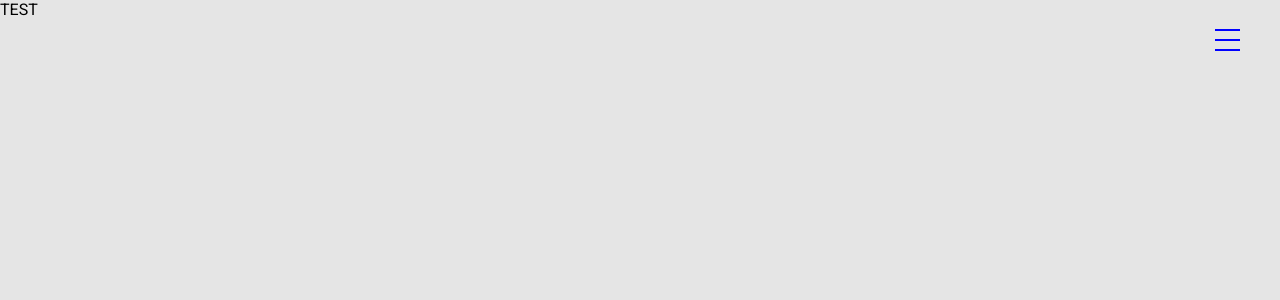
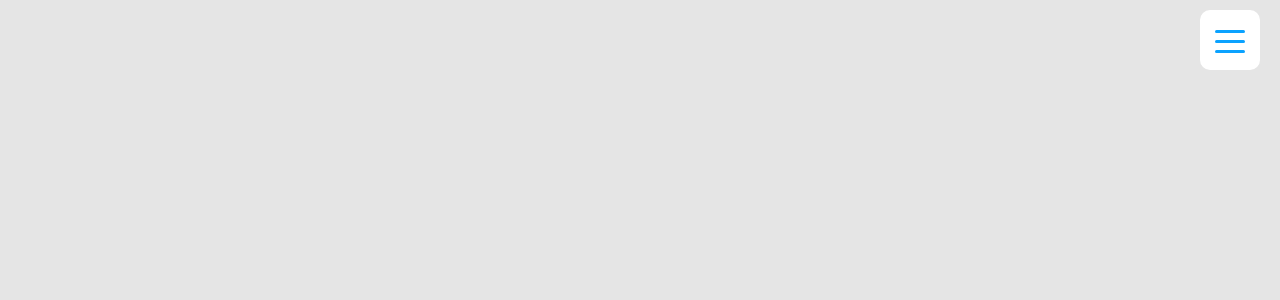
Before and after one commit to guilhemcv/swiper, a React (Create React App) app: page / in a window 1280 px wide. Shown: the top 300 px of the page. Built offline with nearby package versions, Linux system fonts and the light colour scheme; a web font is replaced by a local one.

Commit message:
Fin design Menu Burger

```diff
--- a/src/components/MenuBurger/MenuBurger.css
+++ b/src/components/MenuBurger/MenuBurger.css
@@ -8,23 +8,29 @@
 
 #label-burger {
   position: fixed;
-  top: 3rem;
-  right: 4rem;
+  top: 1rem;
+  right: 2rem;
   height: 2rem;
-  width: 2.5rem;
+  width: 2rem;
   z-index: 999;
+  background-color: #FFF;
+  border-radius: 10px;
+  padding: 2rem;
+  display: flex;
+  align-items: center;
 }
 
 #label-burger span {
   position: absolute;
-  width: 100%;
-  height: 2px;
+  width: 3rem;
+  height: 3px;
   top: 1rem;
-  margin-top: -1px;
-  left: 0;
+  margin-top: 2rem;
+  left: 1.5rem;
   display: block;
-  background-color: blue;
+  background-color: #0AA2FF;
   transition: 0.5s;
+  border-radius: 10px;
 }
 
 #label-burger span:first-child {
@@ -46,13 +52,13 @@ input:checked + #label-burger span {
 
 input:checked + #label-burger span:first-child {
   opacity: 1;
-  background-color: white;
+  /* background-color: white; */
   transform: rotate(405deg);
 }
 
 input:checked + #label-burger span:last-child {
   opacity: 1;
-  background-color: white;
+  /* background-color: white; */
   transform: rotate(-405deg);
 }
 
@@ -81,8 +87,8 @@ input:checked + #label-burger span:last-child {
 #nav-header ul {
   text-align: right;
   position: absolute;
-  top: 20rem;
-  right: 3.5rem;
+  top: 10rem;
+  right: 5rem;
   list-style-type: none;
   color: white;
 }
--- a/src/components/MenuBurger/MenuBurger.js
+++ b/src/components/MenuBurger/MenuBurger.js
@@ -2,17 +2,10 @@ import React from "react";
 import "./MenuBurger.css";
 
 function MenuBurger() {
-  const [check, setCheck] = React.useState("");
-
   return (
     <div className="header">
-      <input
-        id="burger"
-        type="checkbox"
-        checked={check}
-        onChange={() => setCheck(check === "checked" ? "" : "checked")}
-      />
-      <label id="label-burger" htmlFor="burger" className={check}>
+      <input id="burger" type="checkbox" />
+      <label id="label-burger" htmlFor="burger">
         <span id="burger-top"></span>
         <span id="burger-middle"></span>
         <span id="burger-bottom"></span>
--- a/src/container/accueil.js
+++ b/src/container/accueil.js
@@ -7,7 +7,7 @@ function Accueil() {
     <div className="accueil">
       {/* Menu et Navigation --------------------------------- */}
       <MenuBurger />
-      <p>TEST</p>
+
       {/* ---------------------------------------------------- */}
 
       {/* Header (image accueil et phrase d'accroche) -------- */}
```
